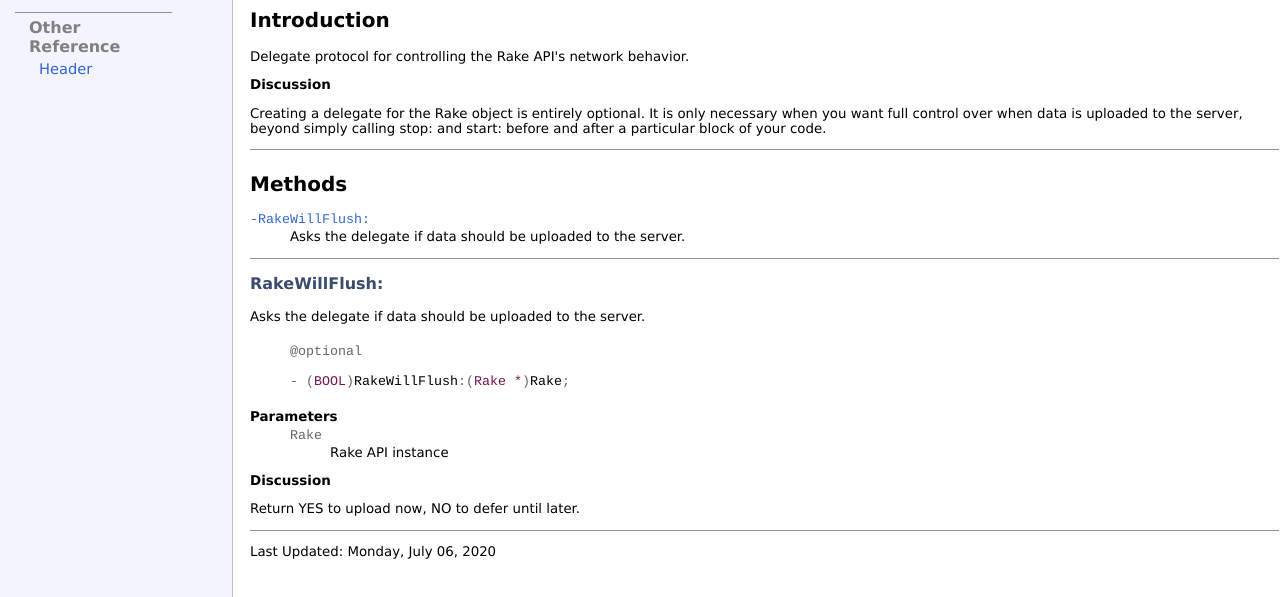
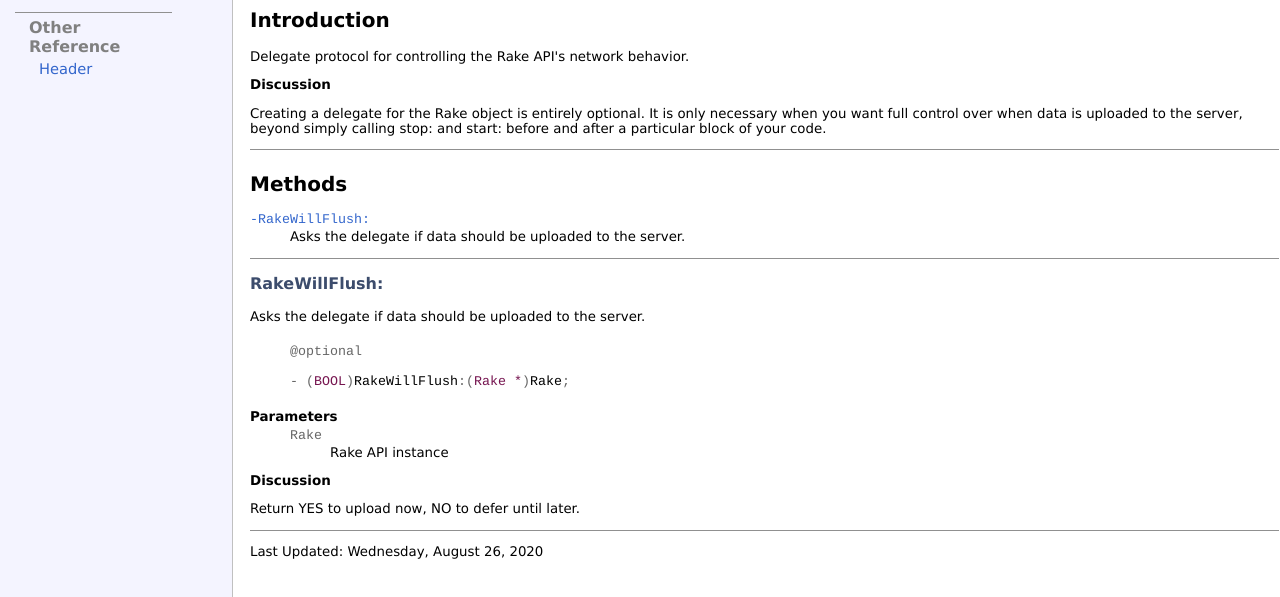
Before and after one commit to skpdi/rake-ios-tutorial, a plain HTML site: page docs/Rake_h/Protocols/RakeDelegate/index.html in a window 1280 px wide. Shown: the part 109-706 px from the top of the page. Drawn offline with Linux system fonts and the light colour scheme.

Commit message:
[RAKE-627] 튜토리얼에 Rake iOS 1.10.2 반영

```diff
--- a/docs/Rake_h/Protocols/RakeDelegate/index.html
+++ b/docs/Rake_h/Protocols/RakeDelegate/index.html
@@ -324,7 +324,7 @@ your code.
 <p class="gapBeforeFooter">&nbsp;</p>
 <hr class="afterFooter">
 <div class="hd_copyright_and_timestamp">
-<p class="hd_timestamp">Last Updated: Monday, July 06, 2020
+<p class="hd_timestamp">Last Updated: Wednesday, August 26, 2020
 </p>
 </div>
 </td>
```
Also changed, not shown: docs/Rake_h/index.html (+1 -1 lines), 8 other files.
